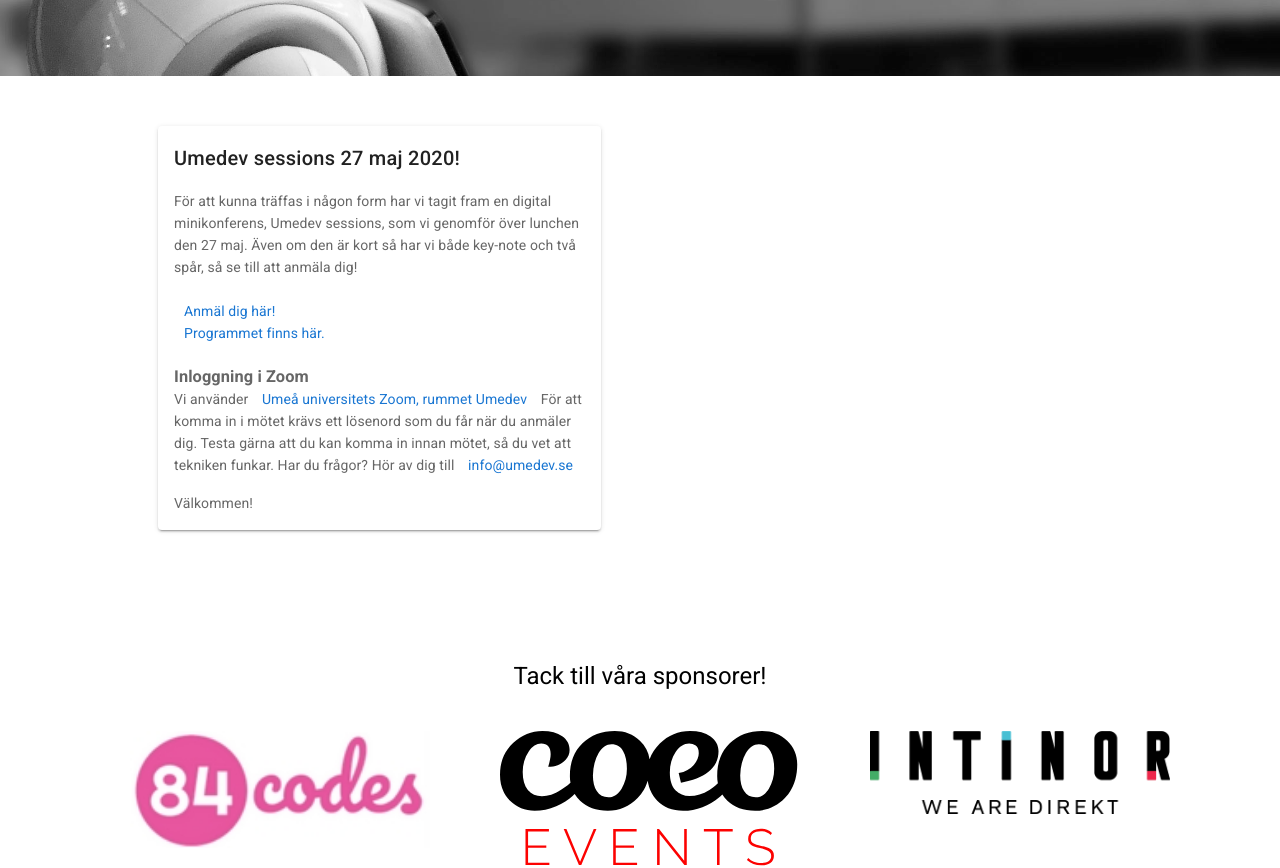
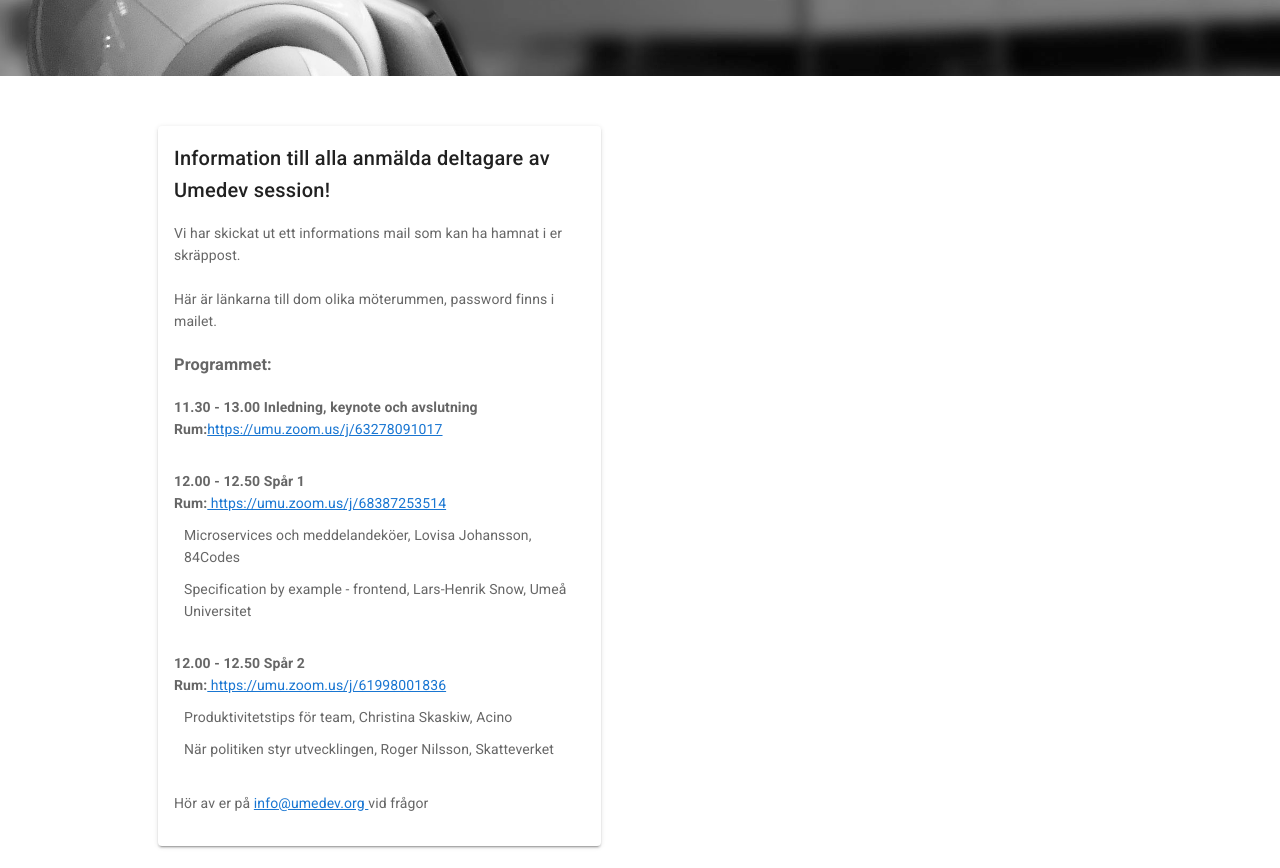
Before and after one commit to umedevkonferens/umedev, a Vue app: page / in a window 1280 px wide. Shown: the part 480-1348 px from the top of the page. Built offline with nearby package versions, Linux system fonts and the light colour scheme; what vuefire would draw is missing.

Commit message:
Uppdaterade startsidan med senaste nytt om Umedev sessions

```diff
--- a/src/views/Home.vue
+++ b/src/views/Home.vue
@@ -8,39 +8,68 @@
     <div class="home-content-container content">
       <div class="a">
         <v-card min-height="167">
-          <v-card-title>Umedev sessions 27 maj 2020!</v-card-title>
-          <!-- <div class="image-container">
-            <img src="../assets/postponed.png" alt="Bild av texten postponed" />
-          </div> -->
+          <v-card-title
+            >Information till alla anmälda deltagare av Umedev
+            session!</v-card-title
+          >
           <v-card-text>
-            För att kunna träffas i någon form har vi tagit fram en digital
-            minikonferens, Umedev sessions, som vi genomför över lunchen den 27
-            maj. Även om den är kort så har vi både key-note och två spår, så se
-            till att anmäla dig!
+            Vi har skickat ut ett informations mail som kan ha hamnat i er
+            skräppost.
             <br />
             <br />
-            <a href="/anmalan">Anmäl dig här!</a>
+            Här är länkarna till dom olika möterummen, password finns i mailet.
             <br />
-            <a href="/program">Programmet finns här.</a>
-            <br /><br />
-            <h3>Inloggning i Zoom</h3>
+            <br />
+
+            <h3>Programmet:</h3>
+            <h4>11.30 - 13.00 Inledning, keynote och avslutning</h4>
+            <span class="bold">Rum:</span>
+            <a
+              target="_blank"
+              noreferer
+              noopener
+              href="https://umu.zoom.us/j/63278091017"
+              >https://umu.zoom.us/j/63278091017
+            </a>
+            <br />
+            <h4>12.00 - 12.50 Spår 1</h4>
+            <span class="bold">Rum:</span>
+            <a
+              target="_blank"
+              noreferer
+              noopener
+              href="https://umu.zoom.us/j/68387253514"
+            >
+              https://umu.zoom.us/j/68387253514
+            </a>
+            <p class="speaker">
+              Microservices och meddelandeköer, Lovisa Johansson, 84Codes
+            </p>
+            <p class="speaker">
+              Specification by example - frontend, Lars-Henrik Snow, Umeå
+              Universitet
+            </p>
+            <h4>12.00 - 12.50 Spår 2</h4>
+            <span class="bold">Rum:</span>
+            <a
+              target="_blank"
+              noreferer
+              noopener
+              href="https://umu.zoom.us/j/61998001836"
+            >
+              https://umu.zoom.us/j/61998001836
+            </a>
+            <p class="speaker">
+              Produktivitetstips för team, Christina Skaskiw, Acino
+            </p>
+            <p class="speaker">
+              När politiken styr utvecklingen, Roger Nilsson, Skatteverket
+            </p>
+            <br />
             <p>
-              Vi använder
-              <a
-                href="https://umu.zoom.us/j/63278091017?pwd=di9sc1djb2VtLzJWZWgwRzVFN0kxQT09"
-                target="_blank"
-                noopener
-                noreferal
-                >Umeå universitets Zoom, rummet Umedev</a
-              >
-
-              För att komma in i mötet krävs ett lösenord som du får när du
-              anmäler dig. Testa gärna att du kan komma in innan mötet, så du
-              vet att tekniken funkar. Har du frågor? Hör av dig till
-              <a href="mailto:info@umedev.se">info@umedev.se</a>
+              Hör av er på
+              <a href="mailto:info@umedev.org">info@umedev.org </a> vid frågor
             </p>
-            Välkommen!
-            <br />
           </v-card-text>
         </v-card>
       </div>
@@ -137,8 +166,16 @@
 img {
   max-width: 80%;
 }
-
-a,
+.speaker {
+  margin: 10px 0;
+  margin-left: 10px;
+}
+h4 {
+  margin-top: 30px;
+}
+h4:first-of-type {
+  margin-top: 20px;
+}
 .a {
   width: 45%;
   text-decoration: none;
```
